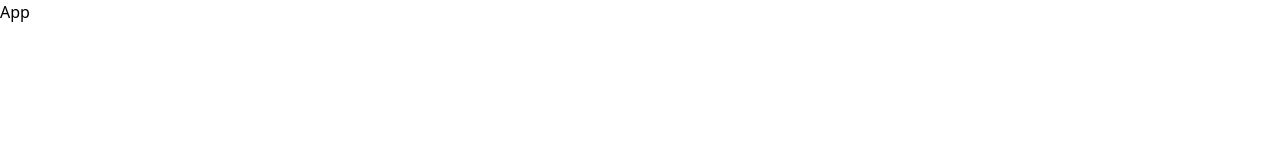
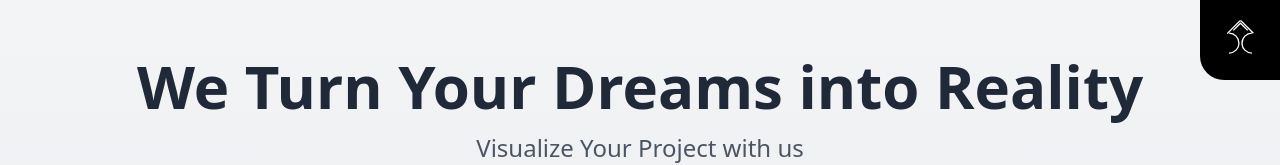
Before and after one commit to haseeebs/Akki-s-New-portfolio-website, a React (Vite) app: page / in a window 1280 px wide. Shown: the top 165 px of the page. Built offline with nearby package versions, Linux system fonts and the light colour scheme.

Commit message:
Add router provider

```diff
--- a/src/main.jsx
+++ b/src/main.jsx
@@ -1,10 +1,11 @@
 import React from 'react'
 import ReactDOM from 'react-dom/client'
 import './index.css'
-import App from './App'
+import { RouterProvider } from 'react-router-dom'
+import router from './routing/routes.jsx'
 
 ReactDOM.createRoot(document.getElementById('root')).render(
   <React.StrictMode>
-    <App />
+    <RouterProvider router={router}/>
   </React.StrictMode>,
 )
```
